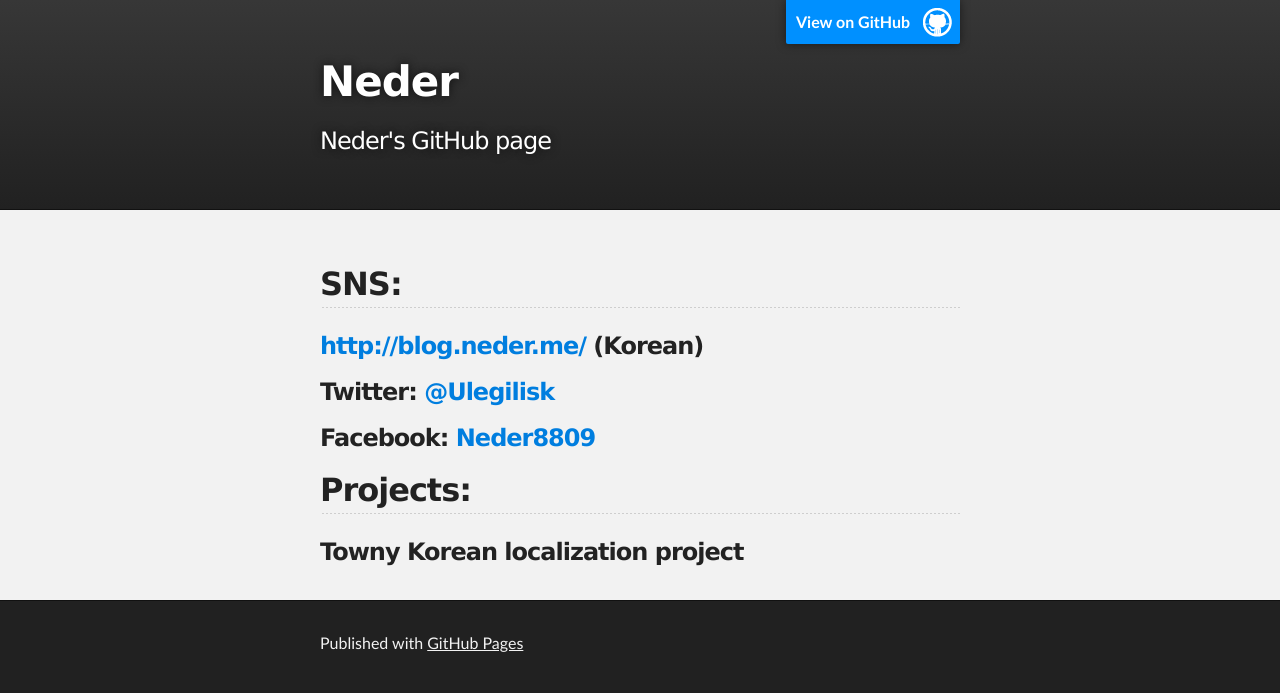
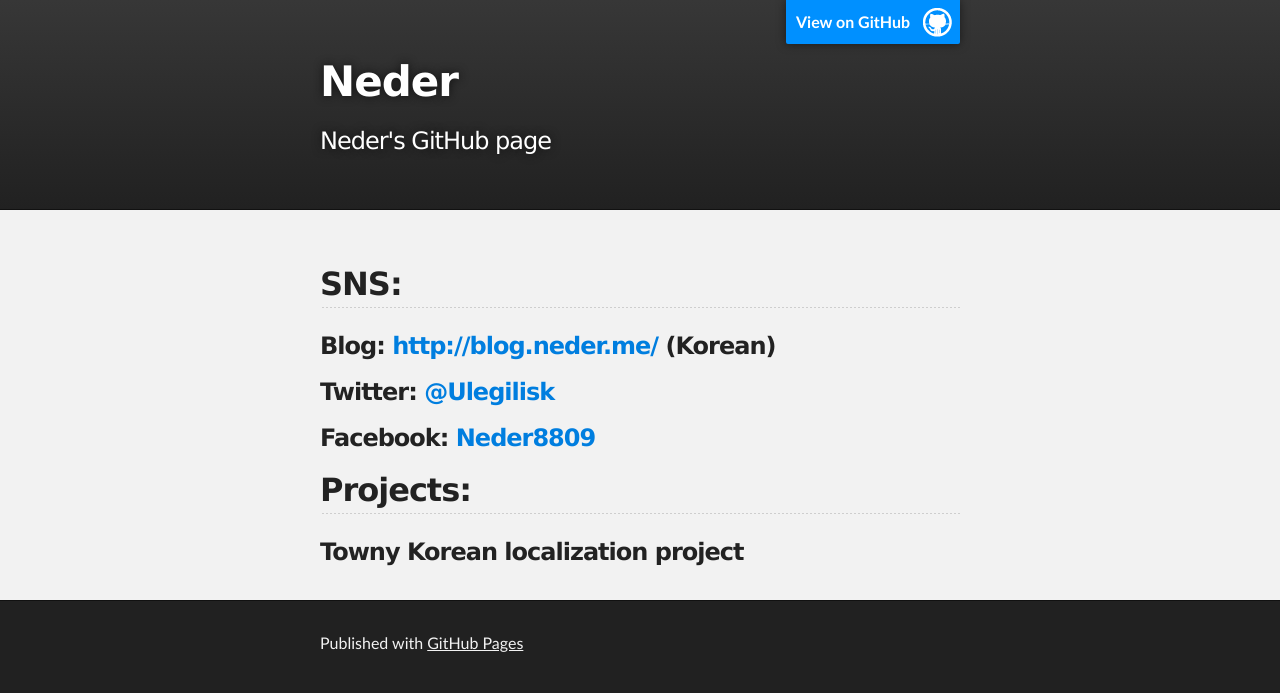
Before and after one commit to Neder/neder.github.com, a plain HTML site: page index.html in a window 1280 px wide. Drawn offline with Linux system fonts and the light colour scheme.

Commit message:
Update index.html

```diff
--- a/index.html
+++ b/index.html
@@ -30,7 +30,7 @@
         <h2>
 <a name="sns" class="anchor" href="#sns"><span class="octicon octicon-link"></span></a>SNS:</h2>
 
-<h3><a name="httpblognederme-korean" class="anchor" href="#httpblognederme-korean"><span class="octicon octicon-link"></span></a><a href="http://blog.neder.me/">http://blog.neder.me/</a> (Korean)</h3>
+<h3>Blog: <a name="httpblognederme-korean" class="anchor" href="#httpblognederme-korean"><span class="octicon octicon-link"></span></a><a href="http://blog.neder.me/">http://blog.neder.me/</a> (Korean)</h3>
 <h3>Twitter: <a name="twitter" class="anchor" href="#twitter"><span class="octicon octicon-link"></span></a><a href="https://twitter.com/Ulegilisk">@Ulegilisk</a></h3>
 <h3>Facebook: <a name="facebook" class="anchor" href="#facebook"><span class="octicon octicon-link"></span></a><a href="https://facebook.com/Neder8809">Neder8809</a></h3>
 <h2>
```
